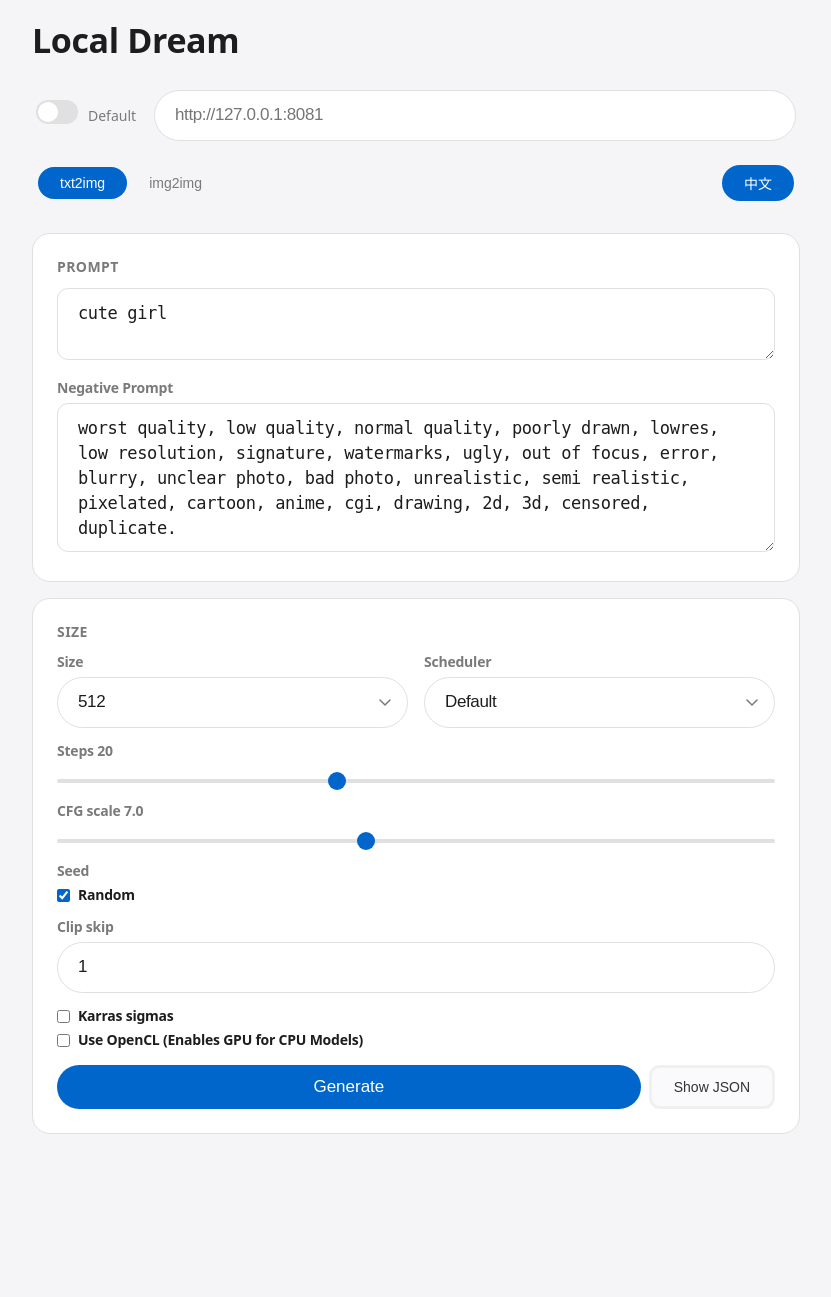
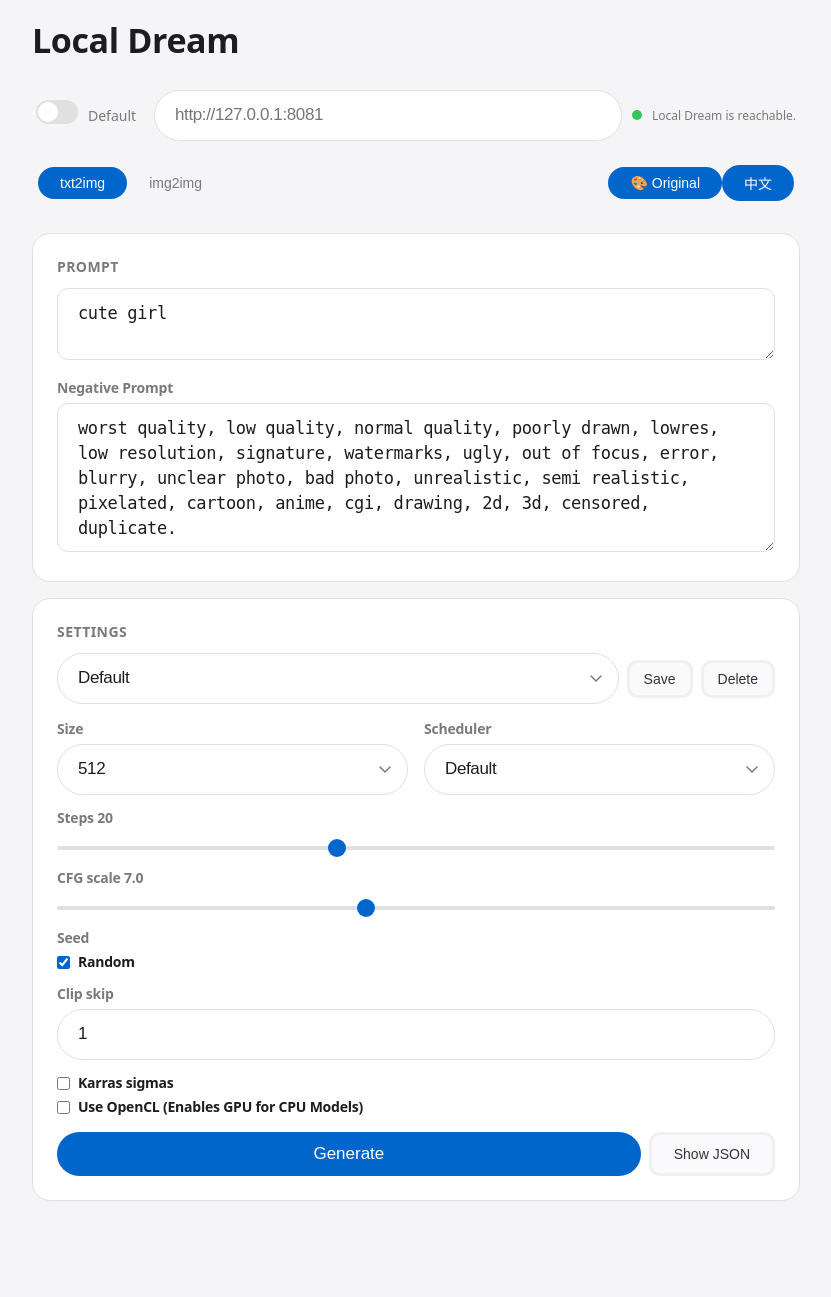
Before and after one commit to qwerkilo/Local-Dream-WebUI, a Flask app: page / in a window 1280 px wide. Shown: the whole page, without its empty margins (224-1055 px from the left). Before the commit the page ends 1134 px from the top, so only its background shows below. Run offline with Flask 3, Linux system fonts and the light colour scheme; data that the repository does not hold is empty.

Commit message:
feat: health indicator, parameter presets, theme system, docs & assets

```diff
--- a/templates/index.html
+++ b/templates/index.html
@@ -18,6 +18,7 @@
     --parchment: #f5f5f7;
     --pearl: #fafafc;
     --tile-dark: #272729;
+    --tile-text: white;
     --black: #000000;
     --hairline: #e0e0e0;
     --divider-soft: #f0f0f0;
@@ -26,13 +27,75 @@
     --radius-md: 11px;
     --radius-lg: 18px;
     --radius-pill: 9999px;
-  }
-  body { font-family: system-ui, -apple-system, BlinkMacSystemFont, sans-serif; background: var(--parchment); color: var(--ink); min-height: 100vh; -webkit-font-smoothing: antialiased; }
+    --body-bg: var(--parchment);
+    --card-bg: var(--canvas);
+    --card-border: 1px solid var(--hairline);
+    --input-bg: var(--canvas);
+    --input-border: 1px solid var(--hairline);
+    --input-color: var(--ink);
+    --input-font-size: 17px;
+    --label-font-size: 14px;
+    --toggle-on: var(--blue);
+    --progress-track: var(--hairline);
+    --progress-fill: var(--blue);
+    --status-ok-bg: #e8f5e9;
+    --status-ok-color: #2e7d32;
+    --status-err-bg: #ffebee;
+    --status-err-color: #c62828;
+    --dot-ok: #34c759;
+    --dot-err: #ff3b30;
+  }
+  .theme-original {
+    --blue: #7c3aed;
+    --blue-focus: #8b5cf6;
+    --blue-on-dark: #a78bfa;
+    --ink: #eee;
+    --ink-muted-48: #888;
+    --ink-muted-80: #ccc;
+    --body-muted: #888;
+    --canvas: #1e1e1e;
+    --parchment: #111;
+    --pearl: #2a2a2a;
+    --tile-dark: #1a1a1a;
+    --tile-text: #ccc;
+    --black: #000;
+    --hairline: #333;
+    --divider-soft: #444;
+    --chip: #333;
+    --radius-sm: 6px;
+    --radius-md: 8px;
+    --radius-lg: 12px;
+    --radius-pill: 6px;
+    --body-bg: #111;
+    --card-bg: #1e1e1e;
+    --card-border: 1px solid #333;
+    --input-bg: #1e1e1e;
+    --input-border: 1px solid #333;
+    --input-color: #eee;
+    --input-font-size: 0.9rem;
+    --label-font-size: 0.82rem;
+    --toggle-on: var(--blue);
+    --progress-track: #333;
+    --progress-fill: var(--blue);
+    --status-ok-bg: #14532d;
+    --status-ok-color: #6ee7b7;
+    --status-err-bg: #450a0a;
+    --status-err-color: #fca5a5;
+    --dot-ok: #6ee7b7;
+    --dot-err: #fca5a5;
+  }
+  body { font-family: system-ui, -apple-system, BlinkMacSystemFont, sans-serif; background: var(--body-bg); color: var(--ink); min-height: 100vh; -webkit-font-smoothing: antialiased; }
   .app { max-width: 800px; margin: 0 auto; padding: 0 16px 80px; }
   h1 { font-size: 34px; font-weight: 600; line-height: 1.47; letter-spacing: -0.374px; margin-bottom: 0; color: var(--ink); }
   .header-row { display: flex; align-items: center; justify-content: space-between; margin-bottom: 24px; padding-top: 16px; }
 
   .ld-row { display: flex; align-items: center; gap: 10px; margin-bottom: 16px; padding: 0 4px; }
+  .preset-row { display: flex; align-items: center; gap: 8px; margin-bottom: 16px; }
+  .preset-row select { flex: 1; }
+  .preset-btn { padding: 8px 14px; background: var(--pearl); border: 3px solid var(--divider-soft);
+                border-radius: var(--radius-md); color: var(--ink-muted-80); font-size: 14px;
+                cursor: pointer; white-space: nowrap; }
+  .preset-btn:active { transform: scale(0.95); }
   .ld-label { font-size: 14px; color: var(--ink-muted-48); min-width: 56px; font-weight: 400; }
   .ld-input { flex: 1; }
   .toggle { position: relative; width: 42px; height: 24px; flex-shrink: 0; cursor: pointer; }
@@ -145,11 +208,11 @@
   .dl-btn:active { transform: scale(0.95); }
   .dl-btn:hover { opacity: 0.9; }
 
-  #statusBar { font-size: 14px; padding: 8px 16px; border-radius: var(--radius-sm);
-               margin-bottom: 16px; display: none; }
-  .status-ok  { background: #e8f5e9; color: #2e7d32; }
-  .status-err { background: #ffebee; color: #c62828; }
-  #errorMsg { color: #c62828; font-size: 14px; margin-top: 8px; display: none; }
+  .status-dot { width: 10px; height: 10px; border-radius: 50%; flex-shrink: 0; }
+  .status-dot.ok { background: var(--dot-ok); }
+  .status-dot.err { background: var(--dot-err); }
+  .status-text { font-size: 12px; color: var(--ink-muted-48); }
+  #errorMsg { color: var(--status-err-color); font-size: 14px; margin-top: 8px; display: none; }
 
   /* === MODALS === */
   .modal { position: fixed; inset: 0; z-index: 100; background: var(--canvas);
@@ -190,14 +253,15 @@
     </label>
     <span class="ld-label" id="ldStatusLabel">Default</span>
     <input type="text" class="ld-input" id="ldUrl" data-i18n-placeholder="ld_url_placeholder" placeholder="http://127.0.0.1:8081" disabled>
-  </div>
-
-  <div id="statusBar"></div>
+    <span class="status-dot" id="statusDot"></span>
+    <span class="status-text" id="statusText"></span>
+  </div>
 
   <div class="sub-nav">
     <button class="sub-nav-tab active" data-mode="txt2img" data-i18n="tab_txt2img">txt2img</button>
     <button class="sub-nav-tab" data-mode="img2img" data-i18n="tab_img2img">img2img</button>
     <span class="sub-nav-spacer"></span>
+    <button class="sub-nav-cta" id="themeToggle">🎨 Original</button>
     <button class="sub-nav-cta" id="langToggle">中文</button>
   </div>
 
@@ -250,7 +314,14 @@
   </div>
 
   <div class="card">
-    <div class="card-title" data-i18n="label_size">Settings</div>
+    <div class="card-title" data-i18n="preset_title">Settings</div>
+    <div class="preset-row">
+      <select id="presetSelect">
+        <option value="" data-i18n="preset_default">Default</option>
+      </select>
+      <button class="preset-btn" id="presetSave" data-i18n="preset_save">Save</button>
+      <button class="preset-btn" id="presetDelete" data-i18n="preset_delete">Delete</button>
+    </div>
   <div class="grid2">
     <div class="section">
       <label data-i18n="label_size">Size</label>
@@ -481,6 +552,12 @@ i18n.en = {
   ld_url_placeholder: "http://127.0.0.1:8081",
   ld_status_default: "Default",
   ld_status_custom: "Custom",
+  preset_title: "Settings",
+  preset_default: "Default",
+  preset_save: "Save",
+  preset_delete: "Delete",
+  preset_name_prompt: "Preset name",
+  preset_confirm_delete: "Delete this preset?",
 };
 
 i18n.zh = {
@@ -552,6 +629,12 @@ i18n.zh = {
   ld_url_placeholder: "http://127.0.0.1:8081",
   ld_status_default: "默认",
   ld_status_custom: "自定义",
+  preset_title: "预设",
+  preset_default: "默认",
+  preset_save: "保存",
+  preset_delete: "删除",
+  preset_name_prompt: "预设名称",
+  preset_confirm_delete: "删除此预设？",
 };
 
 let mode = "txt2img";
@@ -1267,28 +1350,21 @@ ldToggle.checked = localStorage.getItem("ldEnabled") === "1";
 ldUrl.disabled = !ldToggle.checked;
 document.getElementById("ldStatusLabel").textContent = ldToggle.checked ? t("ld_status_custom") : t("ld_status_default");
 
-function debounce(fn, ms) {
-  let timer;
-  return (...args) => { clearTimeout(timer); timer = setTimeout(() => fn(...args), ms); };
-}
-
-const checkHealth = debounce(() => {
+function checkHealth() {
   const url = ($("ldToggle").checked && $("ldUrl").value.trim())
     ? "/health?url=" + encodeURIComponent($("ldUrl").value.trim().startsWith("http") ? $("ldUrl").value.trim() : "http://" + $("ldUrl").value.trim())
     : "/health";
   fetch(url).then(r => r.json()).then(d => {
-    const bar = $("statusBar");
-    bar.style.display = "block";
-    if (d.ok) {
-      bar.className = "status-ok";
-      bar.textContent = t("status_reachable");
-      setTimeout(() => { bar.style.display = "none"; }, 3000);
-    } else {
-      bar.className = "status-err";
-      bar.textContent = t("status_unreachable");
-    }
+    const dot = $("statusDot");
+    const text = $("statusText");
+    dot.className = "status-dot " + (d.ok ? "ok" : "err");
+    text.textContent = d.ok ? t("status_reachable") : t("status_unreachable");
   });
-}, 500);
+}
+
+// Health check on load and every 10s
+checkHealth();
+setInterval(checkHealth, 10000);
 
 ldUrl.addEventListener("input", () => {
   localStorage.setItem("ldUrl", ldUrl.value);
@@ -1302,6 +1378,77 @@ ldToggle.addEventListener("change", () => {
   document.getElementById("ldStatusLabel").textContent = enabled ? t("ld_status_custom") : t("ld_status_default");
   localStorage.setItem("ldEnabled", enabled ? "1" : "0");
   checkHealth();
+});
+
+// ─── Presets ─────────────────────────────────────────────────────────────────
+const PRESET_KEYS = ["prompt","negPrompt","size","steps","scheduler","cfg","karras"];
+
+function loadPresets() {
+  const presets = JSON.parse(localStorage.getItem("presets") || "{}");
+  const sel = $("presetSelect");
+  sel.innerHTML = '<option value="" data-i18n="preset_default">Default</option>';
+  for (const name of Object.keys(presets).sort()) {
+    const opt = document.createElement("option");
+    opt.value = name; opt.textContent = name;
+    sel.appendChild(opt);
+  }
+  return presets;
+}
+
+function applyPreset(name, presets) {
+  const p = presets[name];
+  if (!p) return;
+  $("prompt").value = p.prompt || "";
+  $("negPrompt").value = p.neg_prompt || "";
+  $("size").value = p.size || "512";
+  $("size").dispatchEvent(new Event("change"));
+  $("steps").value = p.steps || 20;
+  $("stepsVal").textContent = $("steps").value;
+  $("cfg").value = p.cfg || 7;
+  $("cfgVal").textContent = $("cfg").value;
+  $("scheduler").value = p.scheduler || "";
+  $("karras").checked = !!p.karras;
+  // Auto-expand textarea
+  $("prompt").dispatchEvent(new Event("input"));
+  $("negPrompt").dispatchEvent(new Event("input"));
+}
+
+let presets = loadPresets();
+
+$("presetSelect").addEventListener("change", () => {
+  const name = $("presetSelect").value;
+  if (name) applyPreset(name, presets);
+});
+
+$("presetSave").addEventListener("click", () => {
+  const name = prompt(t("preset_name_prompt"));
+  if (!name) return;
+  presets[name] = {
+    prompt: $("prompt").value,
+    neg_prompt: $("negPrompt").value,
+    size: $("size").value,
+    steps: $("steps").value,
+    scheduler: $("scheduler").value,
+    cfg: $("cfg").value,
+    karras: $("karras").checked,
+  };
+  localStorage.setItem("presets", JSON.stringify(presets));
+  const sel = $("presetSelect");
+  const opt = document.createElement("option");
+  opt.value = name; opt.textContent = name;
+  sel.appendChild(opt);
+  sel.value = name;
+});
+
+$("presetDelete").addEventListener("click", () => {
+  const sel = $("presetSelect");
+  const name = sel.value;
+  if (!name || !confirm(t("preset_confirm_delete"))) return;
+  delete presets[name];
+  localStorage.setItem("presets", JSON.stringify(presets));
+  sel.value = "";
+  const opt = sel.querySelector(`option[value="${name.replace(/"/g,'\\"')}"]`);
+  if (opt) opt.remove();
 });
 
 function switchLanguage(lang) {
@@ -1550,11 +1697,21 @@ document.getElementById("langToggle").addEventListener("click", () => {
   switchLanguage(currLang === "zh" ? "en" : "zh");
 });
 
+// Theme toggle
+const themeToggle = document.getElementById("themeToggle");
+const savedTheme = localStorage.getItem("theme");
+if (savedTheme === "original") document.body.classList.add("theme-original");
+themeToggle.textContent = document.body.classList.contains("theme-original") ? "🎨 Apple" : "🎨 Original";
+themeToggle.addEventListener("click", () => {
+  document.body.classList.toggle("theme-original");
+  const isOrig = document.body.classList.contains("theme-original");
+  themeToggle.textContent = isOrig ? "🎨 Apple" : "🎨 Original";
+  localStorage.setItem("theme", isOrig ? "original" : "apple");
+});
+
 // Initialize language
 switchLanguage(currLang);
 
-// ─── Health check ─────────────────────────────────────────────────────────────
-checkHealth();
 </script>
 </body>
 </html>
```
Also changed, not shown: AGENTS.md (+3 -0 lines), README.md, README_zh.md, assets/image-20260527155403713.png (added), assets/image-20260527155418444.png (added), assets/image-20260527155438678.png (added).
